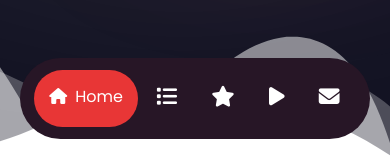
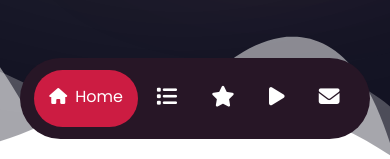
Before and after one commit to Juantorreser/video-portfolio, a React (Vite) app: page / in a window 390 px wide. Shown: the part 685-844 px from the top of the page. Built offline with nearby package versions, Linux system fonts and the light colour scheme.

Commit message:
Nav-Mobile color fixed

```diff
--- a/src/Nav-Mobile/NavMobile.scss
+++ b/src/Nav-Mobile/NavMobile.scss
@@ -1,4 +1,4 @@
-$priColor: #e83636;
+$priColor: #cc1c42;
 $secColor: #732323;
 
 #navMobile {
```
